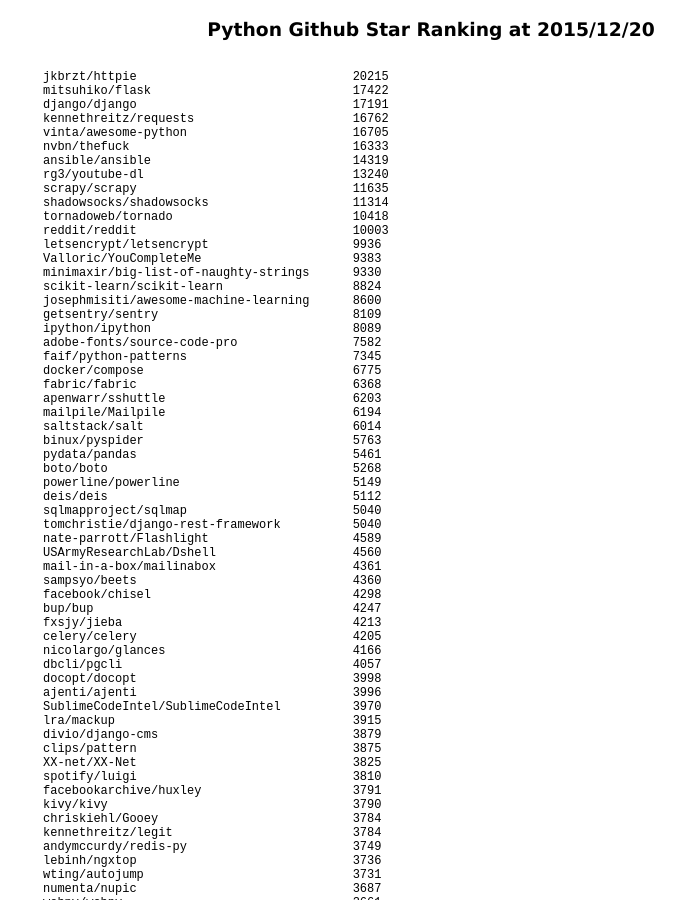
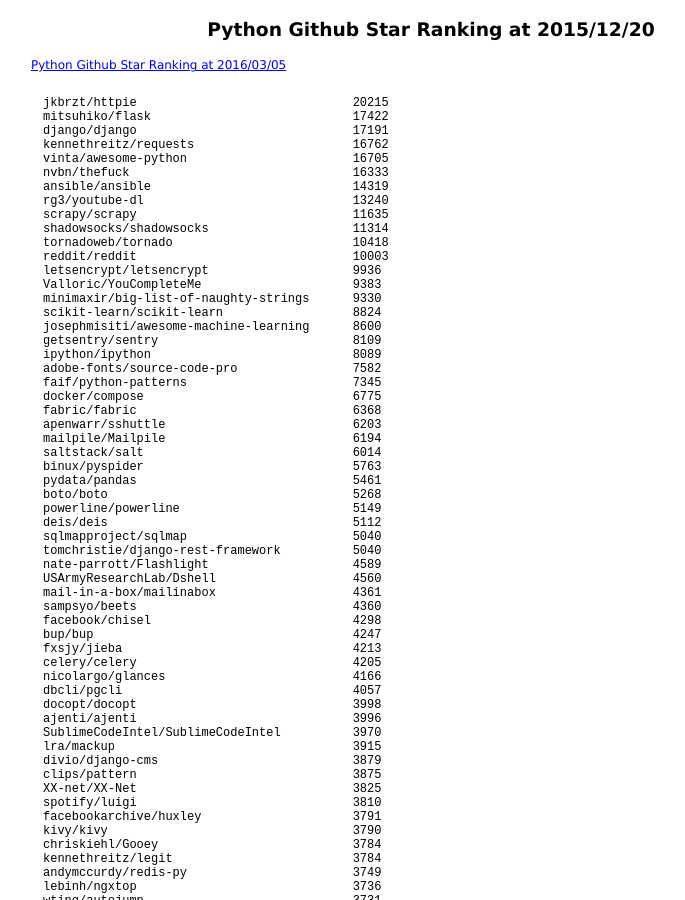
Before and after one commit to 38elements/38elements.github.com, a Jekyll site: the page built from _posts/2015-12-20-python-repository-github-star-ranking.md, in a window 1280 px wide and 900 px high. Shown: the whole window, without its empty margins (209-894 px from the left). Built offline with Jekyll 4.4.1, drawn with Linux system fonts in a browser that asks for light colours.

Commit message:
Update 2015-12-20-python-repository-github-star-ranking.md

```diff
--- a/_posts/2015-12-20-python-repository-github-star-ranking.md
+++ b/_posts/2015-12-20-python-repository-github-star-ranking.md
@@ -2,6 +2,7 @@
 layout: posts
 title: Python Github Star Ranking at 2015/12/20
 ---
+[Python Github Star Ranking at 2016/03/05](/2016/03/05/python-repository-github-star-ranking.html)
 <pre style="background-color: white;border: none;">
 jkbrzt/httpie                              20215
 mitsuhiko/flask                            17422
```
